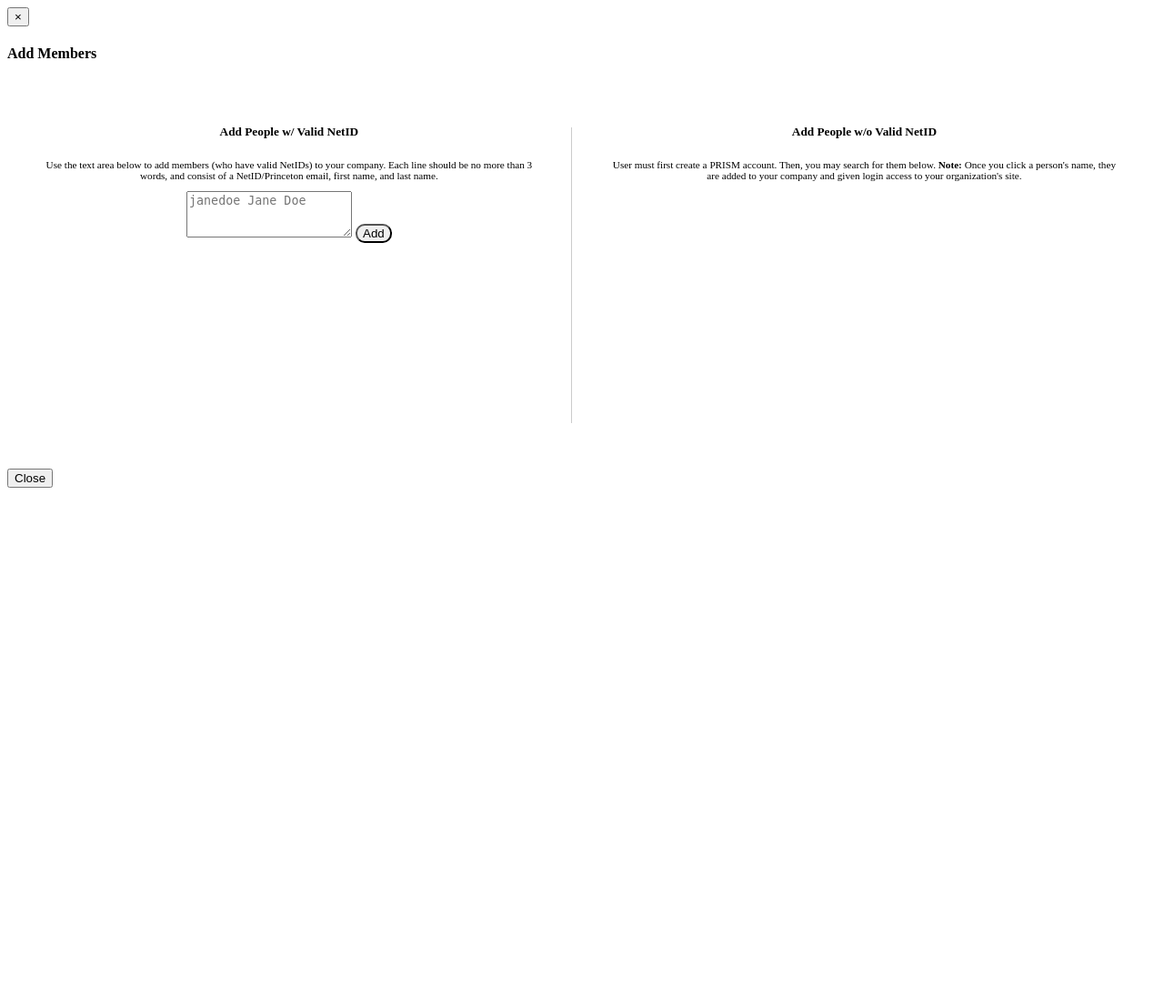
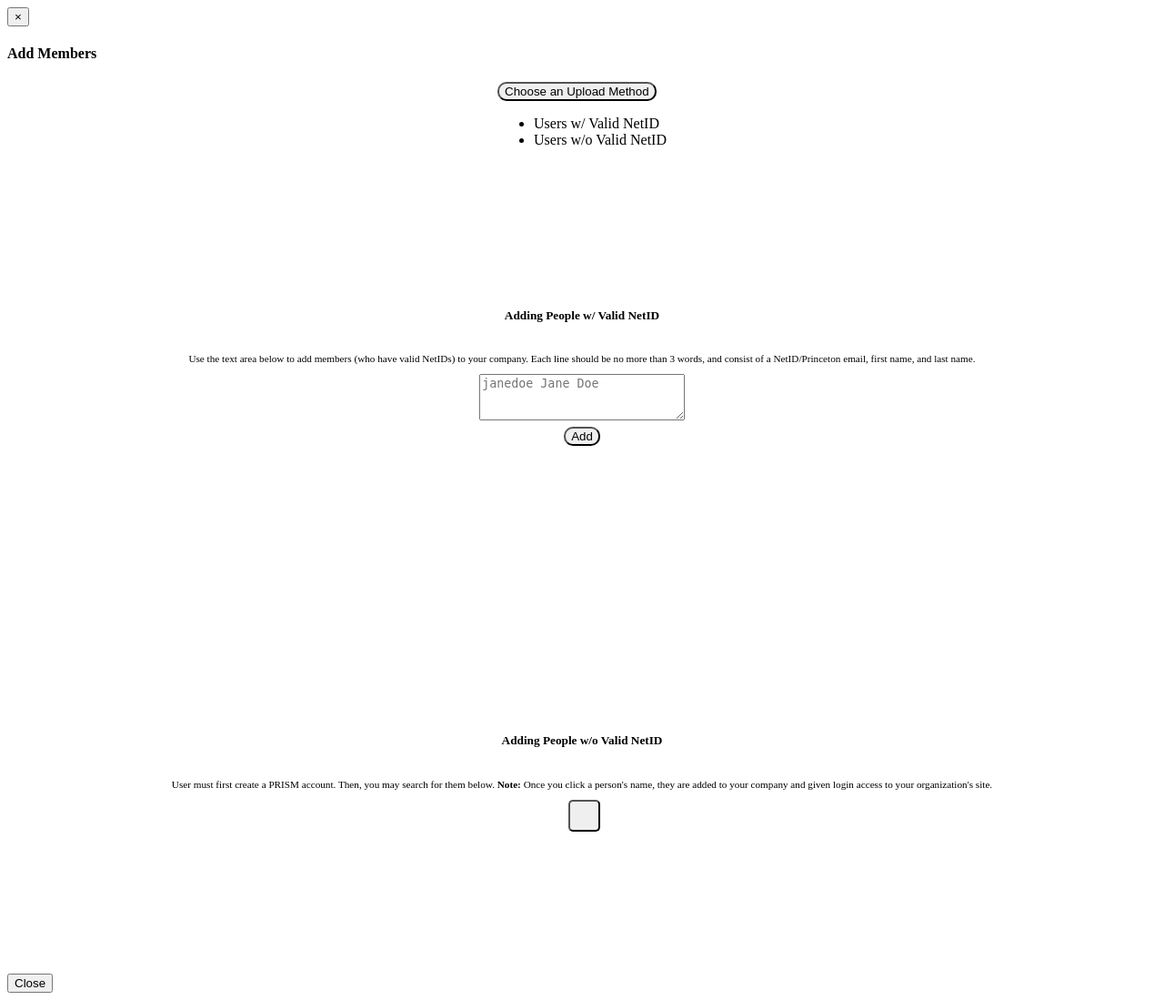
Before and after one commit to nokafor/PRISM, a Django app: template profiles/templates/profiles/test.html in a window 1280 px wide. Shown: the whole page at 91% size. Before the commit the page ends 536 px from the top, so only its background shows below. Run offline with Django 3.2, Linux system fonts and the light colour scheme; the template is opened without the code that fills it, so the values that code supplies are empty; parts of the project's set-up code (start-up, migrations or seed data) failed here and were passed over; some libraries are stand-ins or nearby versions.

Commit message:
changes to addmembers modal

```diff
--- a/profiles/static/profiles/css/test.css
+++ b/profiles/static/profiles/css/test.css
@@ -1,6 +1,11 @@
+.form-toggle {
+	border-radius:10px;
+}
 .addmembers {
 	display: -webkit-flex;
 	display: flex;
+	flex-direction: column;
+	-webkit-flex-direction: column;
 	-webkit-justify-content: center;
 	justify-content: center;
 	-webkit-align-items: center;
@@ -8,13 +13,19 @@
 	width: 100%;
 }
 
-.box {
+.form {
 	text-align: center;
-	margin: 0 auto;
+	width: 80%;
+	margin: auto;
+	margin-top: 20px;
 	padding: 2% 3%;
-	height: 350px;
+	height: 375px;
 }
 
-.box p {
+.form p {
 	font-size: 70%;
 }
+
+.form1 textarea {
+	width:100%;
+}
--- a/profiles/templates/profiles/test.html
+++ b/profiles/templates/profiles/test.html
@@ -17,16 +17,19 @@
     <h4 class="modal-title">Add Members</h4> <!-- figure out the header -->
 </div>
 
-<div class="modal-body addmembers" style="display: -webkit-flex;
-    display: flex;
-    -webkit-justify-content: center;
-    justify-content: center;
-    -webkit-align-items: center;
-    align-items: center;
-    width: 100%;">
-    <!-- box on the left -->
-    <div class="box" style="height:375px">
-        <h5>Add People w/ Valid NetID</h5>
+<div class="modal-body addmembers" style="flex-direction:column">
+    <div class="dropdown">
+      <button class="btn btn-primary dropdown-toggle form-toggle" type="button" data-toggle="dropdown" style="border-radius:10px;">Choose an Upload Method
+      <span class="caret"></span></button>
+      <ul class="dropdown-menu">
+        <li id="student">Users w/ Valid NetID</li>
+        <li id="nonstudent">Users w/o Valid NetID</li>
+      </ul>
+    </div>
+
+    <!-- form for inputting people with valid netid -->
+    <div class="form form1 hidden addmembers" style="flex-direction:column; margin-top:20px;">
+        <h5>Adding People w/ Valid NetID</h5>
         <p>Use the text area below to add members (who have valid NetIDs) to your company. Each line should be no more than 3 words, and consist of a NetID/Princeton email, first name, and last name.</p>
         <form action="{% url 'profiles:testing' company_name member_name %}" method="post">
         {% csrf_token %}
@@ -35,21 +38,19 @@
         </form>
     </div>
 
-    <!-- divider -->
-    <div style="width: 1px; height: 325px; background-color: #ccc;">&nbsp;</div>
-
-    <!-- box on the right -->
-    <div class="box" style="height:375px">
-        <h5>Add People w/o Valid NetID</h5>
+    <!-- form for inputting people without valid netid -->
+    <div class="form form2 hidden addmembers">
+        <h5>Adding People w/o Valid NetID</h5>
         <p>User must first create a PRISM account. Then, you may search for them below. <strong>Note: </strong>Once you click a person's name, they are added to your company and given login access to your organization's site.</p>
         <!-- <input id="search" name="s" class="typeahead form-control tt-query tt-hint" autocomplete="off" type="text" placeholder="Jane Doe"> -->
-        <form action="">
+        <form action="" class="addmembers">
             {% csrf_token %}
             {{ form.non_field_errors }}
             <div class="fieldWrapper">
                 {{ form.users.errors }}
                 {{ form.users }}
             </div>
+            <button type="submit" class="btn btn-primary" style="border-radius:5px; padding:0; margin:0; height:35px; margin-left:5px; width:35px;"><span class="fa fa-plus"></span></button>
             {{ form.media }}
         </form>
     </div>
@@ -60,3 +61,14 @@
 <div class="modal-footer">
     <button type="button" class="btn btn-default" data-dismiss="modal">Close</button>
 </div>
+
+<script>
+    $('#student').click(function() {
+        $('.form1').removeClass("hidden");
+        $('.form2').addClass("hidden");
+    });
+    $('#nonstudent').click(function() {
+        $('.form1').addClass("hidden");
+        $('.form2').removeClass("hidden");
+    })
+</script>
--- a/updates/forms.py
+++ b/updates/forms.py
@@ -15,7 +15,6 @@
         dataset.extend("%s %s (%s)" % (user.first_name, user.last_name, user.email))
     return dataset
 class TestForm(forms.Form):
-    students = forms.CharField(widget=forms.Textarea)
     users = MultipleTypeaheadField(
         queryset = Member.objects.filter(groups__isnull=True).exclude(username='admin'),
         label="", help_text=""
```
Also changed, not shown: profiles/views.py (+59 -54 lines).
